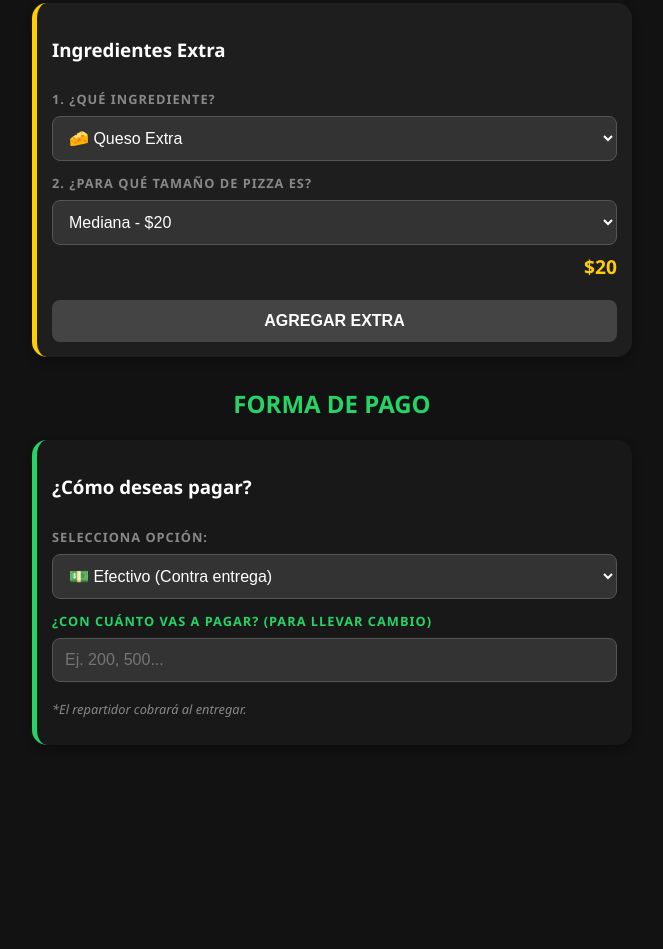
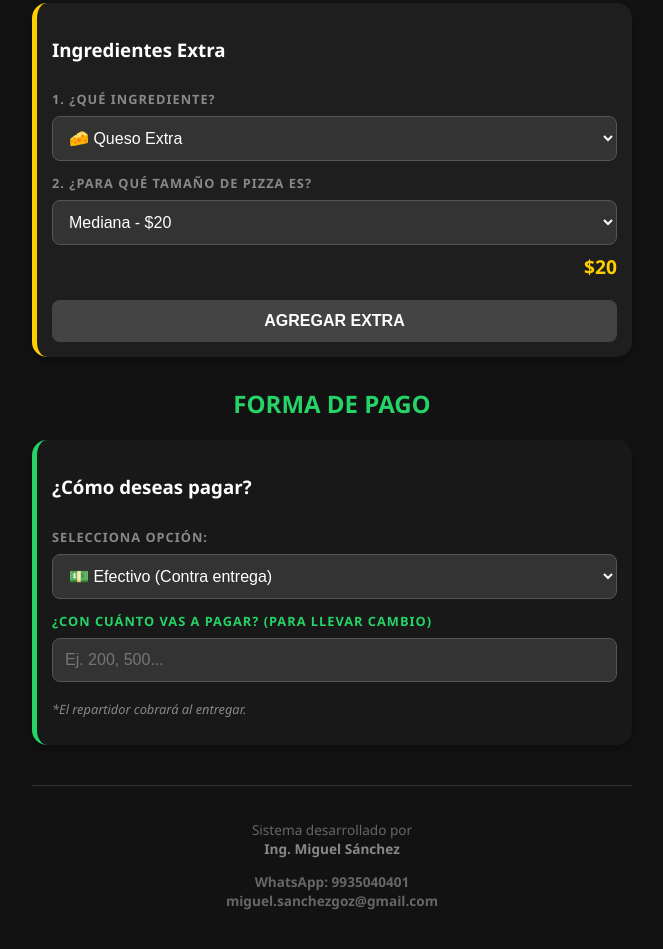
Before and after one commit to miguelsanchezgoz/Pizzas-Munchies, a plain HTML site: page index.html in a window 1280 px wide. Shown: the part 2538-3487 px from the top of the page, without its empty margins (308-971 px from the left). Before the commit the page ends 3433 px from the top, so only its background shows below. Drawn offline with Linux system fonts and the light colour scheme.

Commit message:
Add files via upload

```diff
--- a/index.html
+++ b/index.html
@@ -49,6 +49,12 @@
 
         /* Botón WhatsApp */
         .btn-whatsapp { background: linear-gradient(45deg, #25D366, #128C7E); color: white; padding: 12px 25px; border-radius: 30px; font-weight: bold; border: none; cursor: pointer; display: flex; align-items: center; gap: 8px; text-decoration: none; font-size: 1rem;}
+
+        /* FOOTER DE CRÉDITOS (NUEVO) */
+        footer { text-align: center; margin-top: 40px; padding-top: 20px; border-top: 1px solid #333; color: #666; font-size: 0.85rem; }
+        footer strong { color: #888; }
+        .dev-link { color: #666; text-decoration: none; font-weight: bold; transition: color 0.3s; margin: 0 5px; }
+        .dev-link:hover { color: #ff0000; text-decoration: underline; }
     </style>
 </head>
 <body>
@@ -133,6 +139,15 @@
                 *El repartidor cobrará al entregar.
             </p>
         </div>
+
+        <footer>
+            <p>Sistema desarrollado por <br><strong>Ing. Miguel Sánchez</strong></p>
+            <p>
+                <a href="https://wa.me/529935040401" class="dev-link" target="_blank">WhatsApp: 9935040401</a>
+                <br>
+                <a href="mailto:miguel.sanchezgoz@gmail.com" class="dev-link">miguel.sanchezgoz@gmail.com</a>
+            </p>
+        </footer>
 
     </div>
 
```
